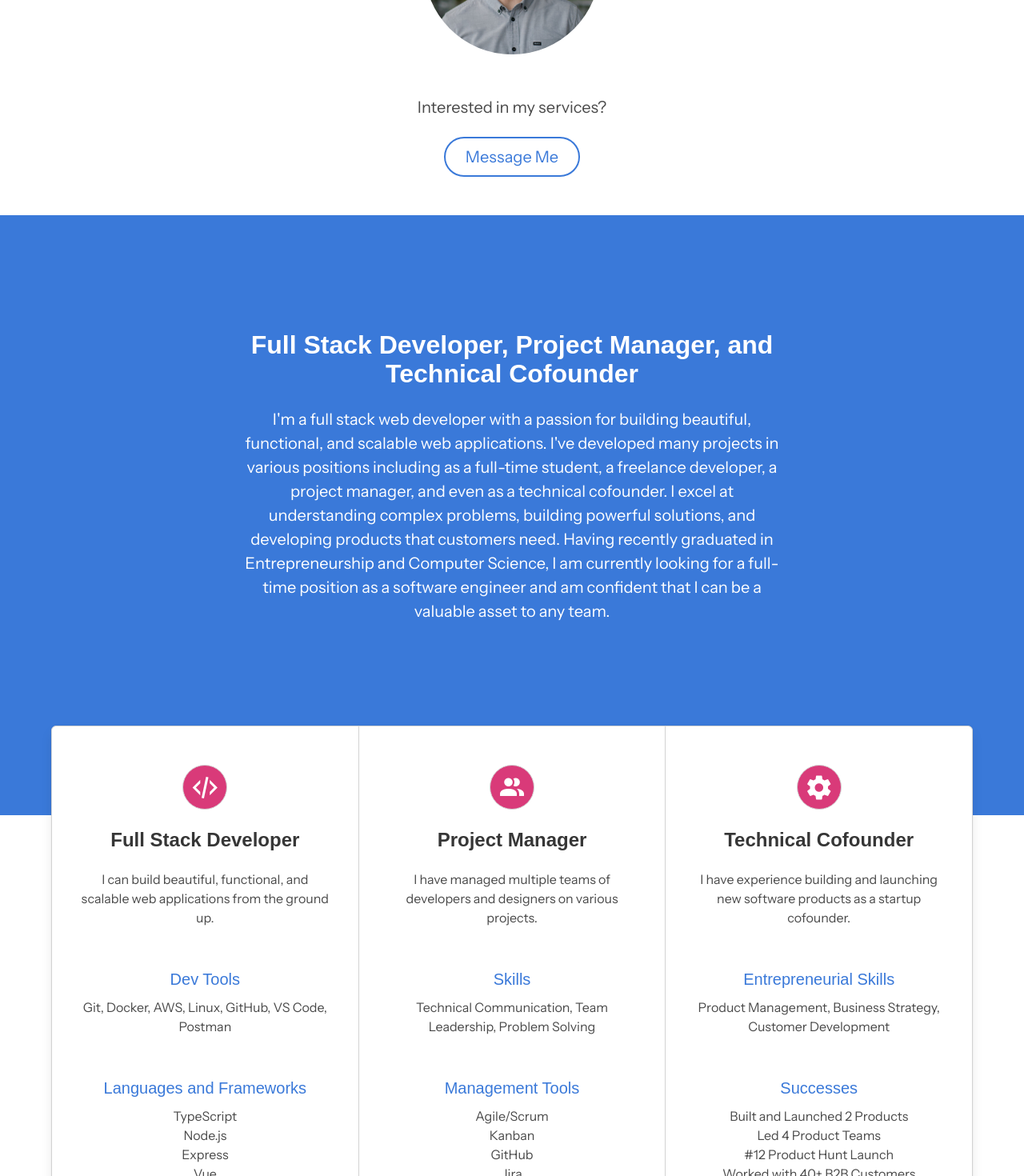
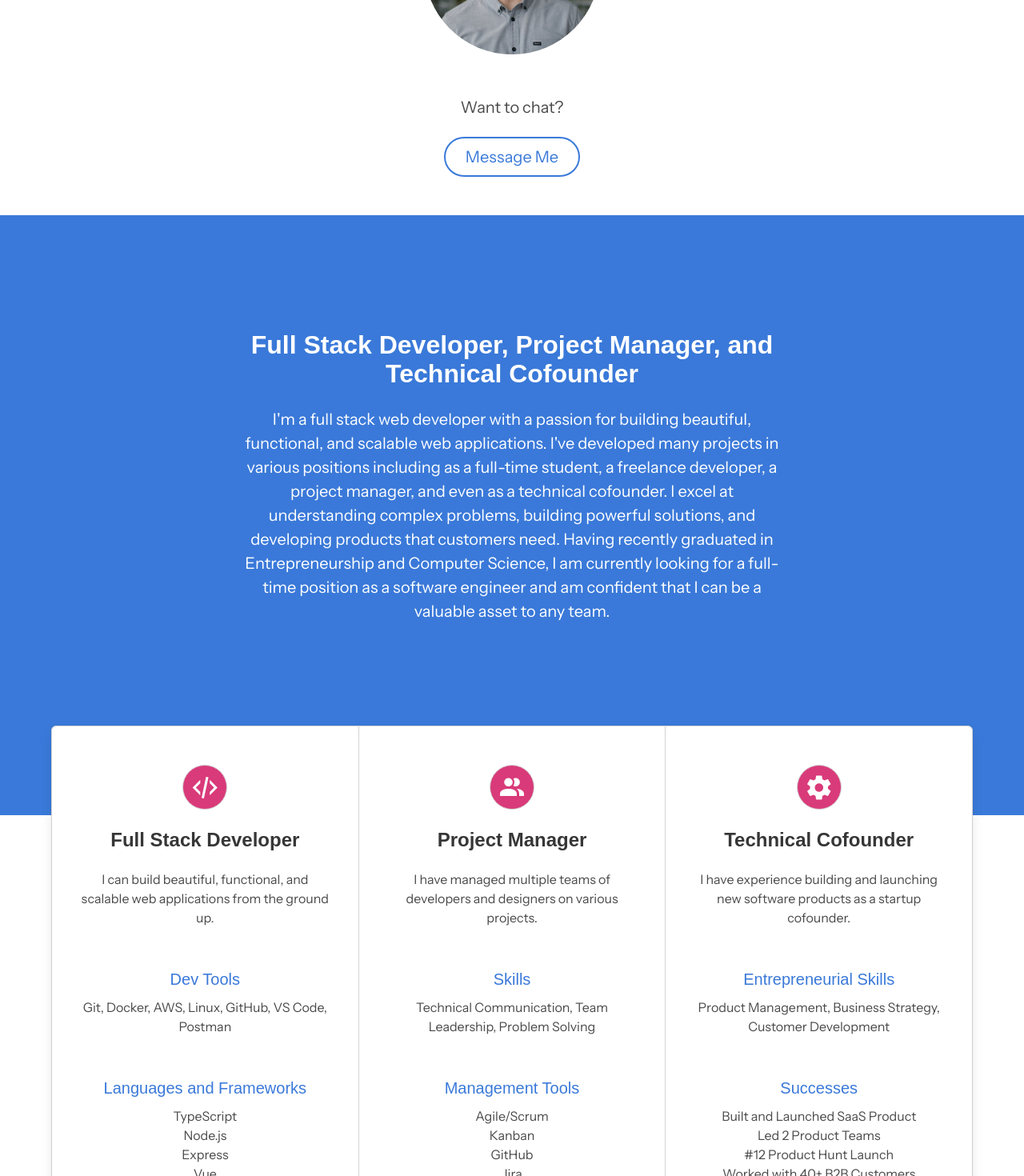
Before and after one commit to hbludworth/portfolio, a Vue app: page / in a window 1280 px wide. Shown: the part 420-1890 px from the top of the page at 80% size. Built offline with nearby package versions, Linux system fonts and the light colour scheme; a web font is replaced by a local one.

Commit message:
updated project card spacing and alignment

```diff
--- a/src/assets/main.scss
+++ b/src/assets/main.scss
@@ -146,3 +146,7 @@ $navbar-item-img-max-height: 4.5rem;
 .resume-box {
   padding-bottom: 5rem;
 }
+
+.project-card-content {
+  height: 200px;
+}
--- a/src/components/ProjectCard.vue
+++ b/src/components/ProjectCard.vue
@@ -8,7 +8,7 @@
         <img :src="getImageUrl(imagePath)" :alt="title" />
       </figure>
     </div>
-    <div class="card-content">
+    <div class="card-content project-card-content">
       <div class="content is-size-6">
         {{ description }}
       </div>
--- a/src/views/HomeView.vue
+++ b/src/views/HomeView.vue
@@ -11,7 +11,7 @@
             </h1>
             <h2 class="subtitle is-size-4-tablet">I design and build quality software products.</h2>
             <img src="@/assets/profile.jpeg" class="mt-4 avatar" />
-            <h2 class="subtitle is-size-5-tablet mt-6">Interested in my services?</h2>
+            <h2 class="subtitle is-size-5-tablet mt-6">Want to chat?</h2>
             <div class="level">
               <div class="level-item has-text-centered">
                 <a
@@ -90,7 +90,7 @@
           </h2>
         </div>
       </div>
-      <div v-for="(chunk, idx) in chunkedProjects" :key="idx" class="columns mt-6">
+      <div v-for="(chunk, idx) in chunkedProjects" :key="idx" class="columns mt-6 is-centered">
         <div class="column is-one-third" v-for="(project, innerIdx) in chunk" :key="innerIdx">
           <ProjectCard
             :title="project.title"
@@ -277,8 +277,8 @@ const skillColumnData: Ref<SkillColumnTemplate[]> = ref([
     subtitle1Description: 'Product Management, Business Strategy, Customer Development',
     subtitle2: 'Successes',
     subtitle2ListItems: [
-      'Built and Launched 2 Products',
-      'Led 4 Product Teams',
+      'Built and Launched SaaS Product',
+      'Led 2 Product Teams',
       '#12 Product Hunt Launch',
       'Worked with 40+ B2B Customers',
       'Pushed 400,000+ lines of code',
```
